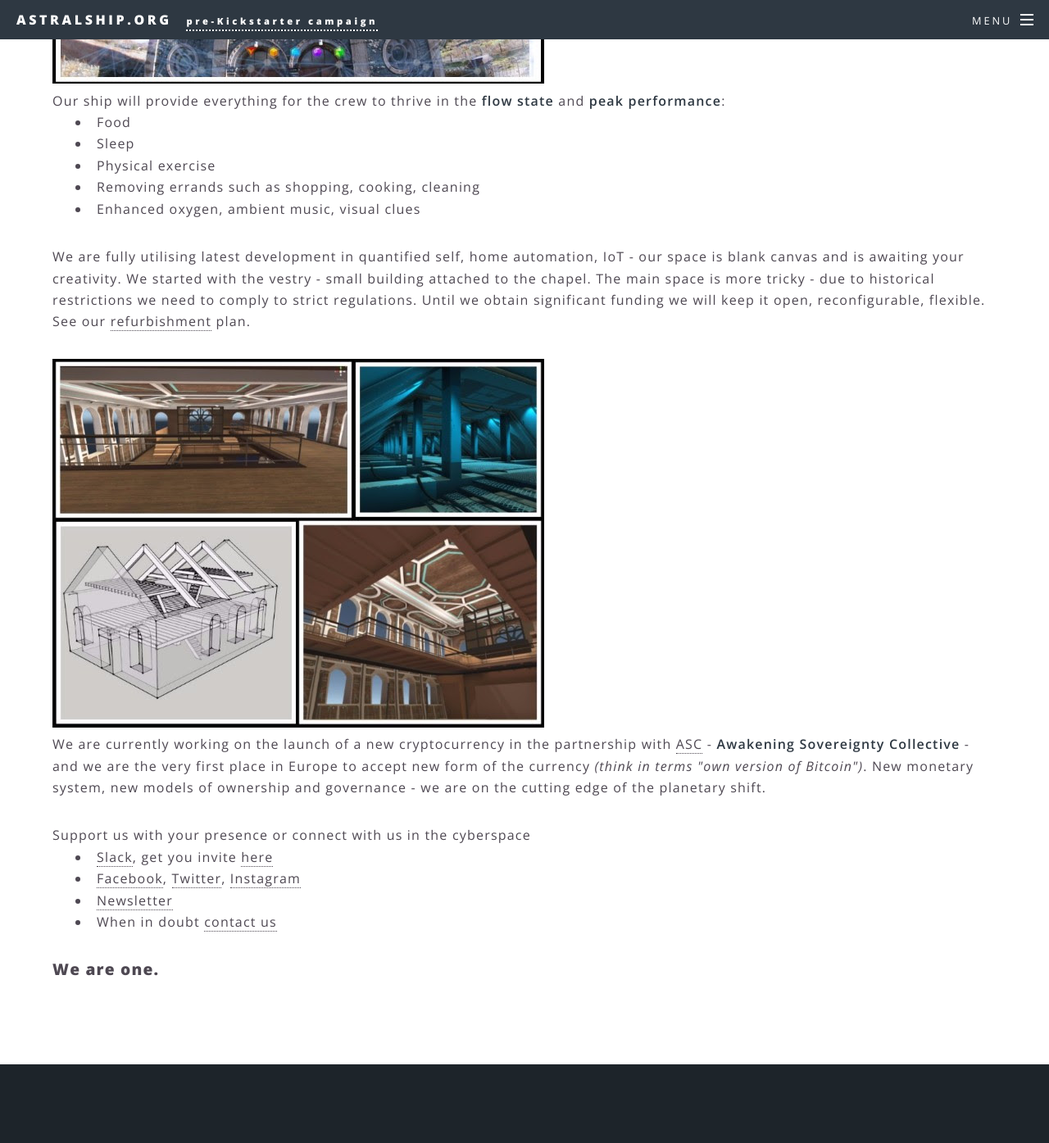
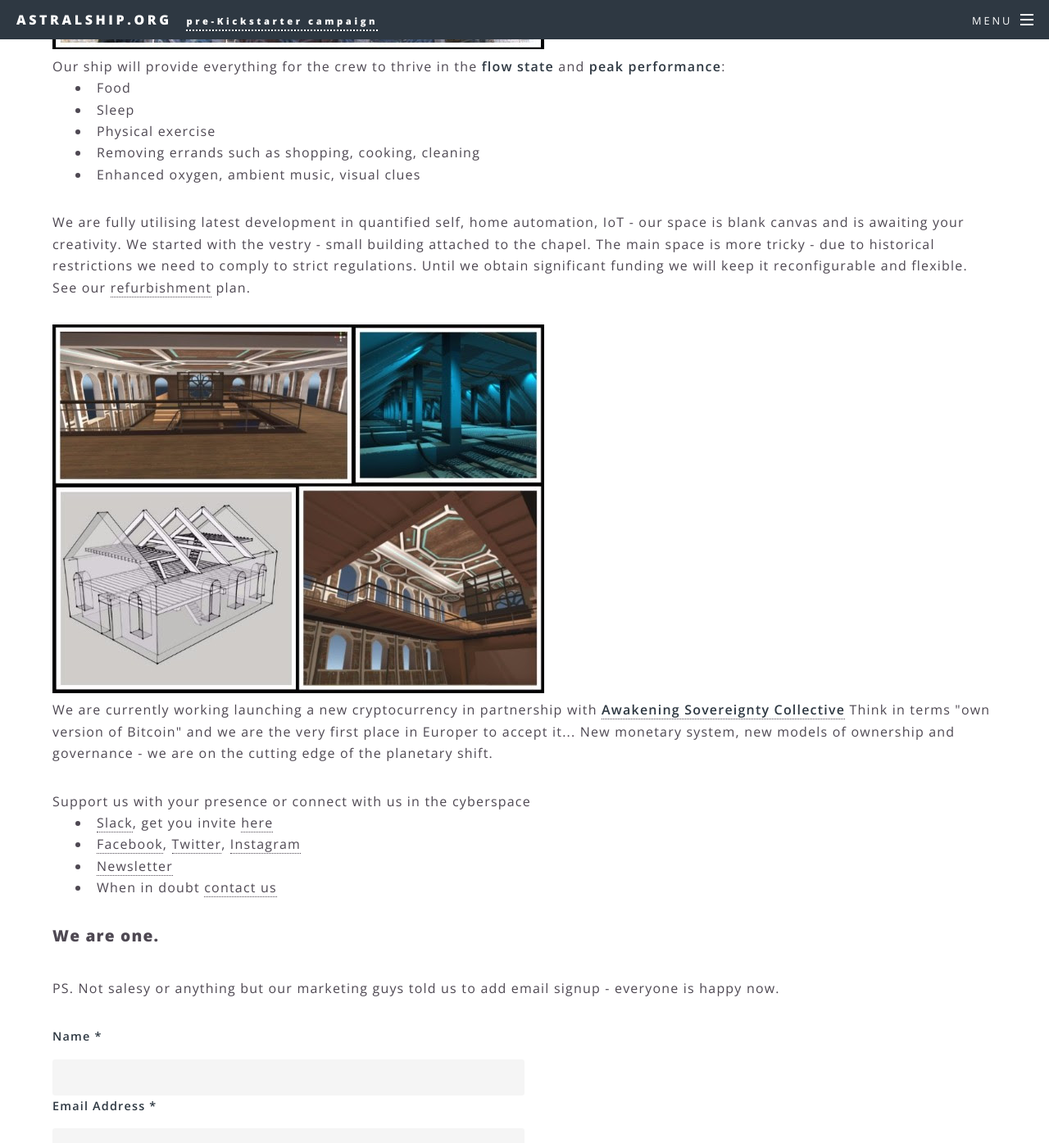
Before and after one commit to astralship/astralship.github.io, a Jekyll site: the page built from manifesto.html, in a window 1280 px wide and 1400 px high, scrolled down 1783 px. Shown: the top 1395 px of the window at 82% size. Built offline with Jekyll 4.4.1, drawn with Linux system fonts in a browser that asks for light colours; comment, search, counter and statistics services are not loaded; some of the changed text lies outside the part shown.

Commit message:
Manifesto little fixes…

```diff
--- a/manifesto.html
+++ b/manifesto.html
@@ -5,14 +5,14 @@ subtitle: This is what we do, this is what we stand for
 order: 19
 ---
 
-<div class="ready">Thank you for all the love and support!</div>
+<div class="ready">Thank you</div>
 
 <img src="images/ico-sean-draft.jpg"><br>
 <p><i>(artwork by <a href="https://elohprojects.com/">Sean Allum</a>, still making finishing touches)</i></p>
 
 <p style="font-size: 1.2em; font-weight: bold;">We are converting historical chapel from 1838 into a visionary space to realise human potential and heal the planet.</p>
 
-<p style="margin-bottom: 0;">A group of multidisciplinary experts, scientists, researchers, developers, engineers, makers, hackers will live and work together to solve actual, urging problems:</p>
+<p style="margin-bottom: 0;">A group of multidisciplinary experts, scientists, researchers, developers, engineers, makers, hackers living and working together to solve actual, urging problems:</p>
 
 <ul style="margin-left: 30px;">
 	<li>global warming</li>
@@ -33,11 +33,11 @@ order: 19
 	<li>Enhanced oxygen, ambient music, visual clues</li>
 </ul>
 
-<p>We are fully utilising latest development in quantified self, home automation, IoT - our space is blank canvas and is awaiting your creativity. We started with the vestry - small building attached to the chapel. The main space is more tricky - due to historical restrictions we need to comply to strict regulations. Until we obtain significant funding we will keep it open, reconfigurable, flexible. See our <a href="/refurbishment">refurbishment</a> plan.</p>
+<p>We are fully utilising latest development in quantified self, home automation, IoT - our space is blank canvas and is awaiting your creativity. We started with the vestry - small building attached to the chapel. The main space is more tricky - due to historical restrictions we need to comply to strict regulations. Until we obtain significant funding we will keep it reconfigurable and flexible. See our <a href="/refurbishment">refurbishment</a> plan.</p>
 
 <img src="images/ico2.jpeg"><br>
 
-<p>We are currently working on the launch of a new cryptocurrency in the partnership with <a href="http://asc.ai/">ASC</a> - <strong>Awakening Sovereignty Collective</strong> - and we are the very first place in Europe to accept new form of the currency <i>(think in terms &quot;own version of Bitcoin&quot;)</i>. New monetary system, new models of ownership and governance - we are on the cutting edge of the planetary shift.</p>
+<p>We are currently working launching a new cryptocurrency in  partnership with <a href="http://asc.ai/"><strong>Awakening Sovereignty Collective</strong></a> Think in terms &quot;own version of Bitcoin&quot; and we are the very first place in Europer to accept it... New monetary system, new models of ownership and governance - we are on the cutting edge of the planetary shift.</p>
 
 
 <p style="margin-bottom: 0;">Support us with your presence or connect with us in the cyberspace</p>
@@ -48,4 +48,25 @@ order: 19
 	<li> When in doubt <a href="/contact">contact us</a></li>
 </ul>
 
+
 <p style="font-size: 1.2em; font-weight: bold;">We are one. </p>
+
+<p>PS. Not salesy or anything but our marketing guys told us to add email signup - everyone is happy now.</p>
+
+<div id="mc_embed_signup">
+<form action="//wakacjones.us4.list-manage.com/subscribe/post?u=f7d4defd21860779ebd2e03af&amp;id=b4a5ef1f7e" method="post" id="mc-embedded-subscribe-form" name="mc-embedded-subscribe-form" class="validate" target="_blank" novalidate style="text-align: left;">
+    <div id="mc_embed_signup_scroll" style="width: 50%">
+
+	<label for="mce-NAME">Name  <span class="asterisk">*</span></label>
+	<input type="text" value="" name="NAME" class="required" id="mce-NAME">
+
+	<label for="mce-EMAIL">Email Address  <span class="asterisk">*</span></label>
+	<input type="email" value="" name="EMAIL" class="required email" id="mce-EMAIL">
+
+    <!-- real people should not fill this in and expect good things - do not remove this or risk form bot signups-->
+    <div style="position: absolute; left: -5000px;" aria-hidden="true"><input type="text" name="b_f7d4defd21860779ebd2e03af_b4a5ef1f7e" tabindex="-1" value=""></div>
+    <div class="clear" style="margin-top:10px;"><input type="submit" value="Subscribe" name="subscribe" id="mc-embedded-subscribe" class="button"></div>
+    </div>
+</form>
+</div>
+<!--End mc_embed_signup-->
```
